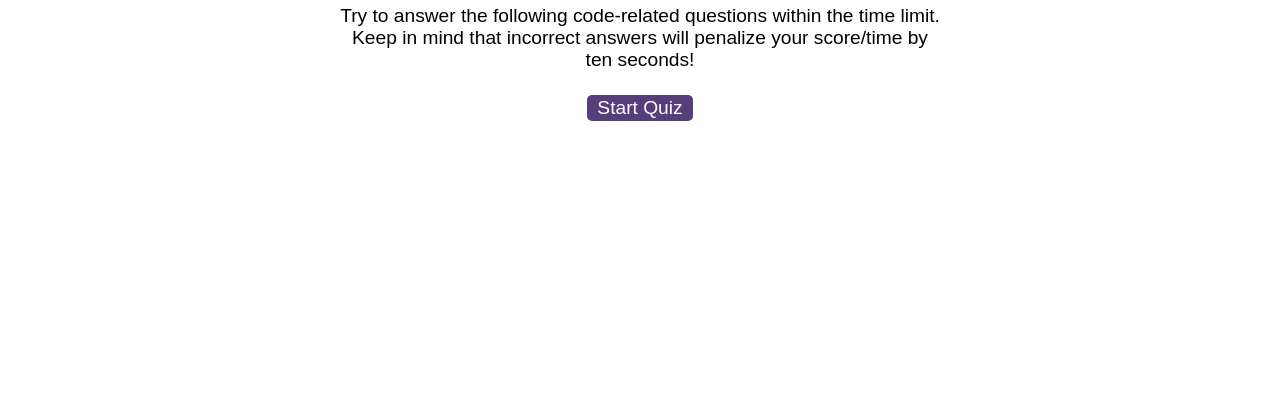
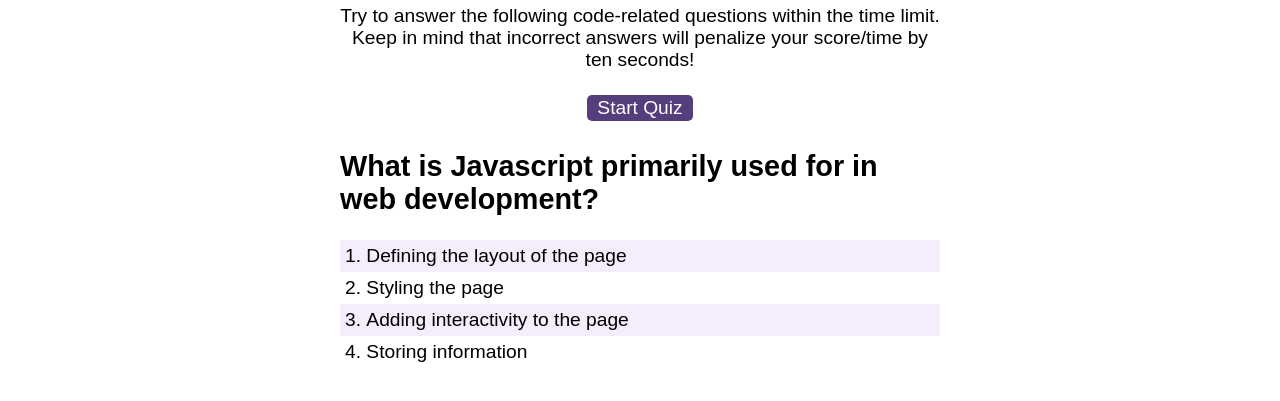
Before and after one commit to whydidIchoosephysics/Quiz-JSFundamentals, a plain HTML site: page index.html in a window 1280 px wide. Shown: the part 165-566 px from the top of the page. Drawn offline with Linux system fonts and the light colour scheme.

Commit message:
Managed to show ONE question properly. although no interactivity yet.

```diff
--- a/assets/js/logic.js
+++ b/assets/js/logic.js
@@ -0,0 +1,67 @@
+buttonStart = document.getElementById("start");
+timerShow = document.getElementById("time");
+
+questionArea = document.getElementById("questions");
+questionText = document.getElementById("question-title");
+questionChoices = document.getElementById("choices");
+
+
+
+
+// Displaying a question:
+
+let qNum = 0;
+
+// Get Question Information
+// Chooses one of the saved questions and returns all the options within it, Q Number can be changed when calling the function
+
+function getQuestion(qNum) {
+    let question = Questions[qNum];
+
+    let questionText = question.question;
+    let ans1 = question.answer1;
+    let ans2 = question.answer2;
+    let ans3 = question.answer3;
+    let ans4 = question.answer4;
+
+
+    return { questionText, ans1, ans2, ans3, ans4 };
+};
+
+console.log(getQuestion(qNum).questionText, getQuestion(qNum).ans3)
+
+// Dynamically created Question ELements - <h3> Question Text + <li> elements in an <ul>
+
+function createQuestion() {
+
+questionArea.setAttribute("class", "visible");
+
+let questionList = document.createElement("ol");
+let li1 = document.createElement("li");
+let li2 = document.createElement("li");
+let li3 = document.createElement("li");
+let li4 = document.createElement("li");
+
+
+questionText.textContent = getQuestion(qNum).questionText;
+li1.textContent = getQuestion(qNum).ans1;
+li2.textContent = getQuestion(qNum).ans2;
+li3.textContent = getQuestion(qNum).ans3;
+li4.textContent = getQuestion(qNum).ans4;
+
+questionChoices.appendChild(questionList);
+questionList.appendChild(li1);
+questionList.appendChild(li2);
+questionList.appendChild(li3);
+questionList.appendChild(li4);
+
+};
+
+
+
+Questions.forEach(createQuestion())
+createQuestion();
+
+
+
+// event.preventDefault don't forget
--- a/assets/js/questions.js
+++ b/assets/js/questions.js
@@ -1,4 +1,4 @@
-Questions = [
+let Questions = [
     {
         question: "What is Javascript primarily used for in web development?",
         answer1: "Defining the layout of the page",
@@ -7,10 +7,10 @@ Questions = [
         answer4: "Storing information"
     },
     {
-        question: "What is Javascript primarily used for in web development?",
-        answer1: "Defining the layout of the page",
-        answer2: "Styling the page",
-        answer3: "Adding interactivity to the page",
-        answer4: "Storing information"
+        question: "What is Javascript question 2?",
+        answer1: "Answer 11111",
+        answer2: "Answer 2222222",
+        answer3: "Answer 3333333333333333",
+        answer4: "Answer 4444444444444444444444444"
     }
 ]
--- a/assets/js/scores.js
+++ b/assets/js/scores.js
@@ -0,0 +1,3 @@
+// Highscores
+
+arrayHighscores = [];
```
Also changed, not shown: index.html (+7 -0 lines), assets/js/random.js (added).
